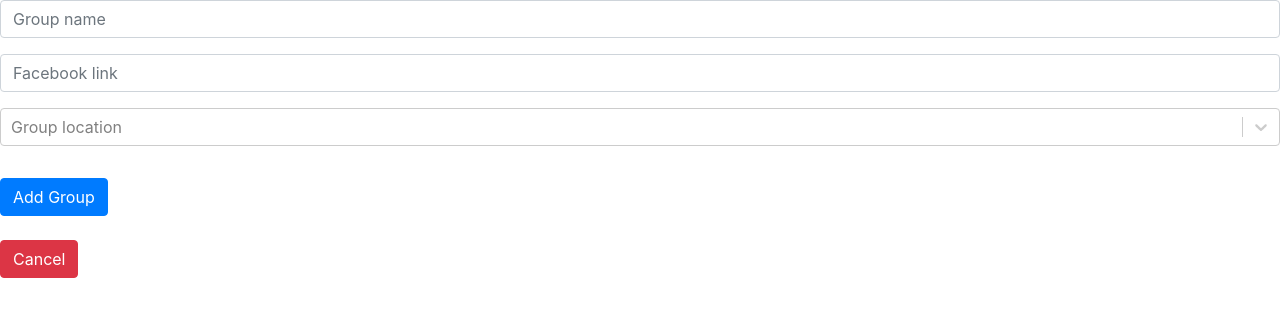
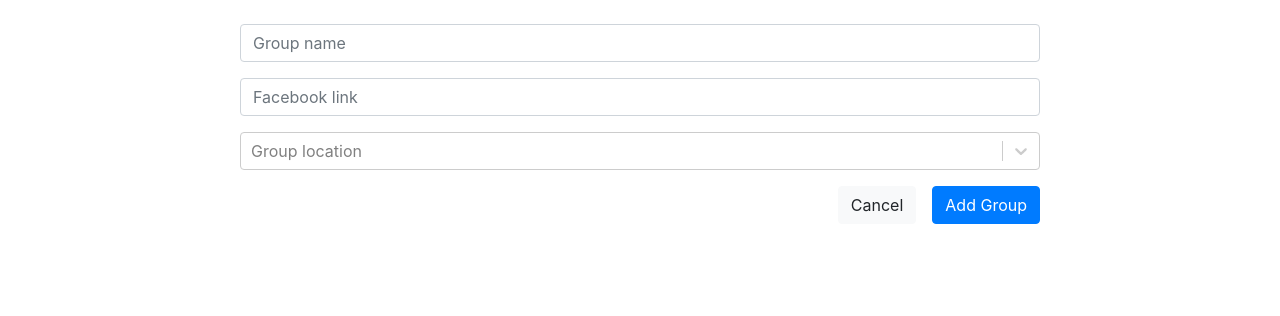
Before and after one commit to Covid-Mutual-Aid/mutual-aid-wiki, a React (Create React App) app in the folder client/: page /create-group in a window 1280 px wide. Shown: the top 316 px of the page. Built offline with nearby package versions, Linux system fonts and the light colour scheme.

Commit message:
Style add group

```diff
--- a/client/src/pages/CreateGroupPage.tsx
+++ b/client/src/pages/CreateGroupPage.tsx
@@ -14,7 +14,9 @@ const CreateGroup = () => {
   const [location, setLocation] = useState<{ lat: string; lng: string; name: string } | null>(null)
 
   return (
+    <div style={{ width: '100%', padding: '1.5rem' }}>
       <Form
+        style={{ maxWidth: '50rem', margin: '0 auto' }}
         onSubmit={(e: React.FormEvent<HTMLFormElement>) => {
           e.preventDefault()
           if (!location || !link || !name) return setValid(false)
@@ -35,17 +37,21 @@ const CreateGroup = () => {
         <Form.Group>
           <Form.Control placeholder="Facebook link" onChange={(e: any) => setLink(e.target.value)} />
         </Form.Group>
+        <Form.Group>
           <Location onChange={setLocation} placeholder={'Group location'} />
+        </Form.Group>
         {!valid && <Form.Text className="text-muted">You must fill every field</Form.Text>}
-      <Button variant="primary" type="submit" style={{ marginTop: '2rem' }}>
+        <div style={{ display: 'flex', alignItems: 'center', justifyContent: 'flex-end' }}>
+          <Link to="/" style={{ marginRight: '1rem' }}>
+            <Button variant="light">Cancel</Button>
+          </Link>
+          <Button variant="primary" type="submit" >
             Add Group
           </Button>
-      <br />
-      <br />
-      <Link to="/">
-        <Button variant="danger">Cancel</Button>
-      </Link>
+
+        </div>
       </Form>
+    </div>
   )
 }
 
```
Lines whose indentation alone changed are shown as unchanged.
